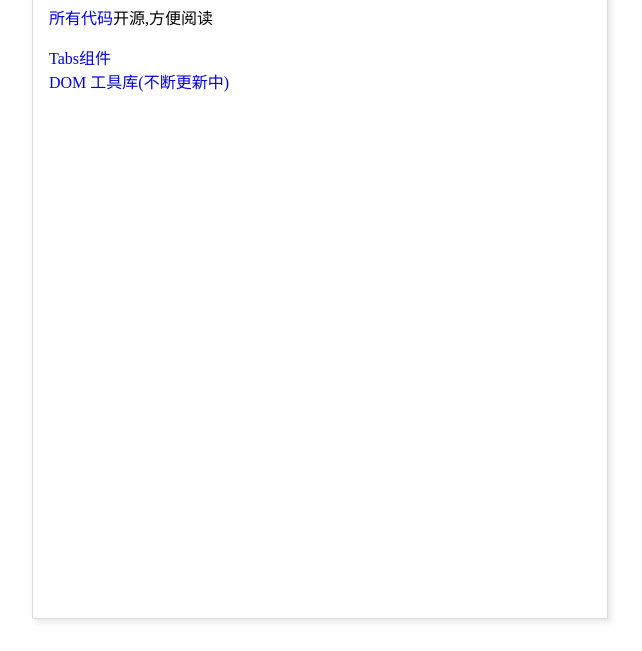
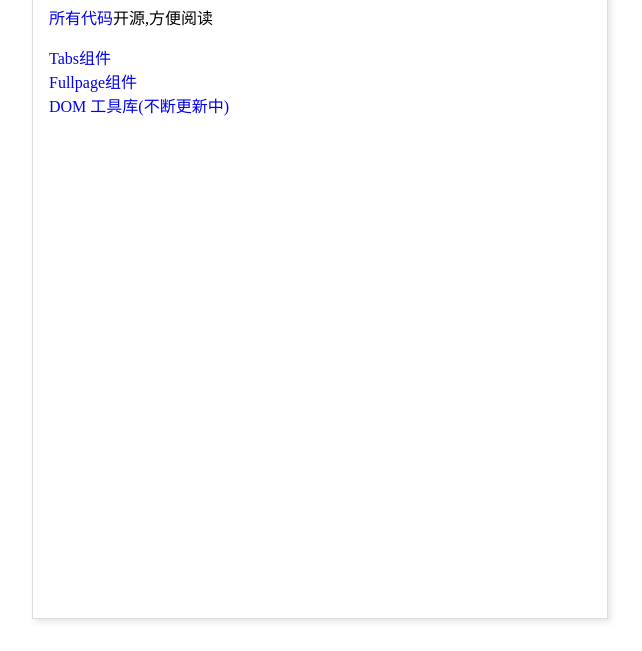
Before and after one commit to Younger-Peng/wheels, a website: page index.html in a window 1280 px wide. Shown: the part 149-800 px from the top of the page, without its empty margins (320-962 px from the left). Drawn offline with Linux system fonts and the light colour scheme.

Commit message:
update index

```diff
--- a/index.html
+++ b/index.html
@@ -53,6 +53,11 @@
         </a>
       </li>
       <li>
+        <a href="./fullpage/fullpage.html">
+          Fullpage组件
+        </a>
+      </li>
+      <li>
         <a href="./lib/dom/index.js">
           DOM 工具库(不断更新中)
         </a>
```
Also changed, not shown: fullpage/fullpage.html (renamed from fullpage/index.html).
